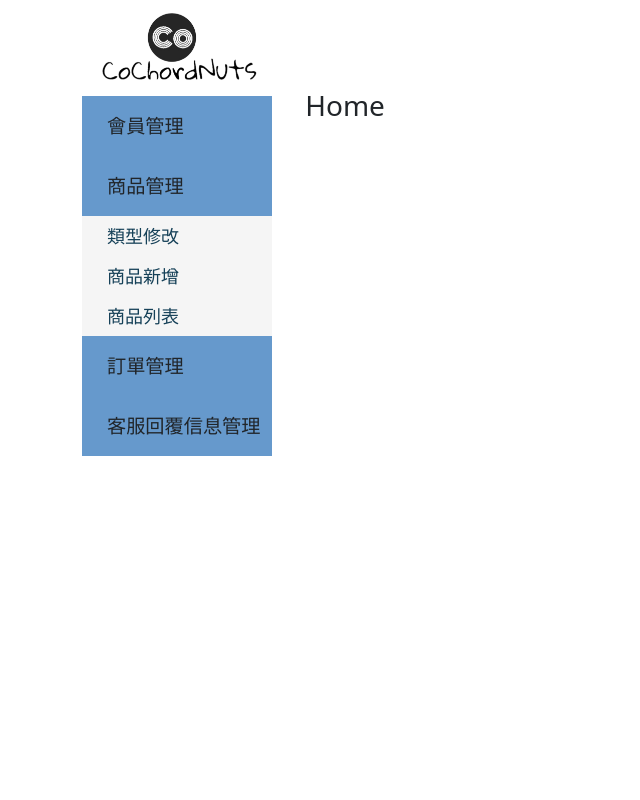
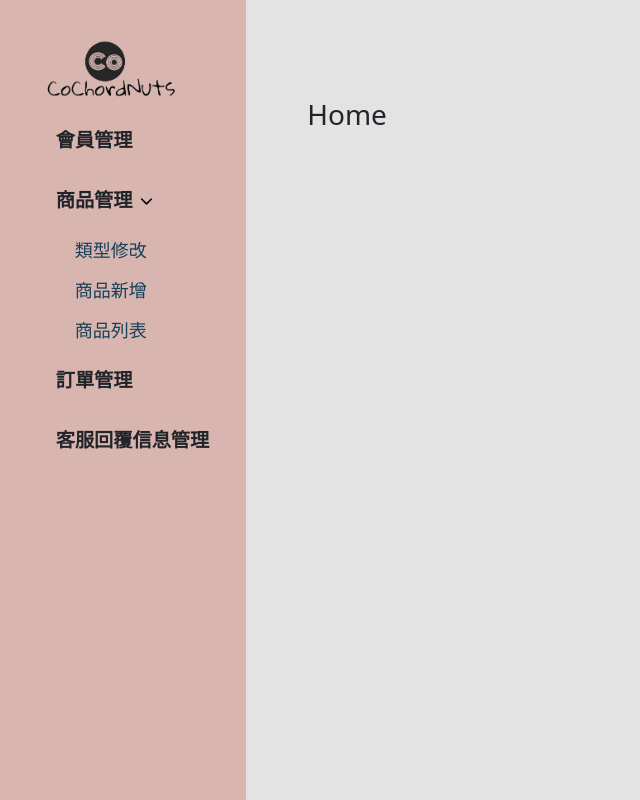
Before and after one commit to Jerry3Liang/cochordnuts-back-final, a Vue app: page / in a window 1280 px wide. Both pictures are taken after a click on the element "商品管理". Shown: the top 800 px of the page, without its empty margins (0-640 px from the left). Built offline with nearby package versions, Linux system fonts and the light colour scheme.

Commit message:
版面修改

```diff
--- a/index.html
+++ b/index.html
@@ -8,8 +8,8 @@
   <title>CoChordNuts後台</title>
 </head>
 
-<body>
-  <div id="app" class="container"></div>
+<body style="background-color: #e3e3e3;">
+  <div id="app" style="margin-right: 4%;"></div>
   <script type="module" src="/src/main.js"></script>
 </body>
 
--- a/src/App.vue
+++ b/src/App.vue
@@ -1,8 +1,8 @@
 <template>
-  <div style="width: 20%; float: left;">
+  <div style="width: 20%; float: left; background-color: #d9b5b0; padding: 2.5%">
     <NavigationBar></NavigationBar>
   </div>
-  <div style="width: 80%; float: right; margin-top: 8%;">
+  <div style="width: 75%; float: right; margin-top: 8%; ">
   <RouterView></RouterView></div>
 </template>
 
--- a/src/views/Navbar.vue
+++ b/src/views/Navbar.vue
@@ -39,7 +39,7 @@
         </div>
     </nav> -->
 
-    <div id="wrapper" style="margin-right: 2%;" >
+    <div id="wrapper" style="" >
         <div id="nav">
         <ul>
             <li class="color">
@@ -49,8 +49,10 @@
 
             </li>
             <li class="color">
-                <div class="main">商品管理</div>
-                <ul class="subs">
+                <div class="main" @click="showList">商品管理
+                    <img src="/down.png" style="width: 10%;">
+                </div>
+                <ul class="subs" v-if="list">
                     <li><RouterLink to="/types/modify" class="dropdown-item">類型修改</RouterLink></li>
                     <li><RouterLink to="/product/insert" class="dropdown-item">商品新增</RouterLink></li>
                     <li><RouterLink to="/products/list" class="dropdown-item">商品列表</RouterLink></li>
@@ -73,6 +75,18 @@
 </template>
 
 <script setup>
+    import { ref } from 'vue';
+    const list = ref(false);
+    function showList(){
+        if(list.value == false){
+            list.value = true;
+        }else{
+            list.value = false;
+
+        }
+    }
+
+
 
 </script>
 
@@ -115,21 +129,23 @@
 
     div.main {
         font-size: larger;
+        font-weight: bold;
         height: 60px;
         line-height: 60px;
         text-indent:25px;
-        background-color:#6699CC;
-        /* border-right:10px solid #0D9BE5; */
+        background-color:#d6d0c9;
         cursor:pointer;
     }
 
+
     ul.subs li a {
         /* font-size: larger; */
+        padding-left: 10%;
         display:block;
         height: 40px;
         line-height: 40px;
         text-indent:25px;
-        background-color:#F5F5F5;
+        background-color:#d9b5b0;
         /* border-right:10px solid #0D9BE5; */
         font-size:large;
         color: #164158;
@@ -138,7 +154,11 @@
     /* ------- color selection ------- */
     /* main menu*/
     li.color div.main {
-        background-color:#6699CC;
+        background-color:#d9b5b0;
+        /* border-right:10px solid #0D9BE5; */
+    }
+    li.color div.main:hover {
+        background-color:#d0a59f;
         /* border-right:10px solid #0D9BE5; */
     }
 
@@ -152,44 +172,10 @@
 
 
     li.color ul.subs li a:hover {
-        background-color: #CCCCCC;
+        background-color: #d0a59f;
         /* color: #FFF; */
     }
-    /* div.main:hover {
-        background-color: #CCCCCC;
-    } */
 
-    /* -------  sub menu open------- */
-    /* li.color-blue div.open {
-        background:url("images/arrow.png") no-repeat #0D9BE5 28px bottom;
-    }
 
-    li.color-red div.open {
-        background:url("images/arrow.png") no-repeat #FD2621 28px bottom;
-    }
 
-    li.color-yellow div.open {
-        background:url("images/arrow.png") no-repeat #FF8D00 28px bottom;
-    }
-
-    li.color-green div.open {
-        background:url("images/arrow.png") no-repeat #15B59B 28px bottom;
-    } */
-
-    /* ------- mouseover ------- */
-    /* li.color-blue div.rollover {
-        background-color: #0D9BE5;
-    }
-
-    li.color-red div.rollover {
-        background-color: #FD2621;
-    }
-
-    li.color-yellow div.rollover {
-        background-color: #FF8D00;
-    }
-
-    li.color-green div.rollover {
-        background-color: #15B59B;
-    } */
 </style>
```
